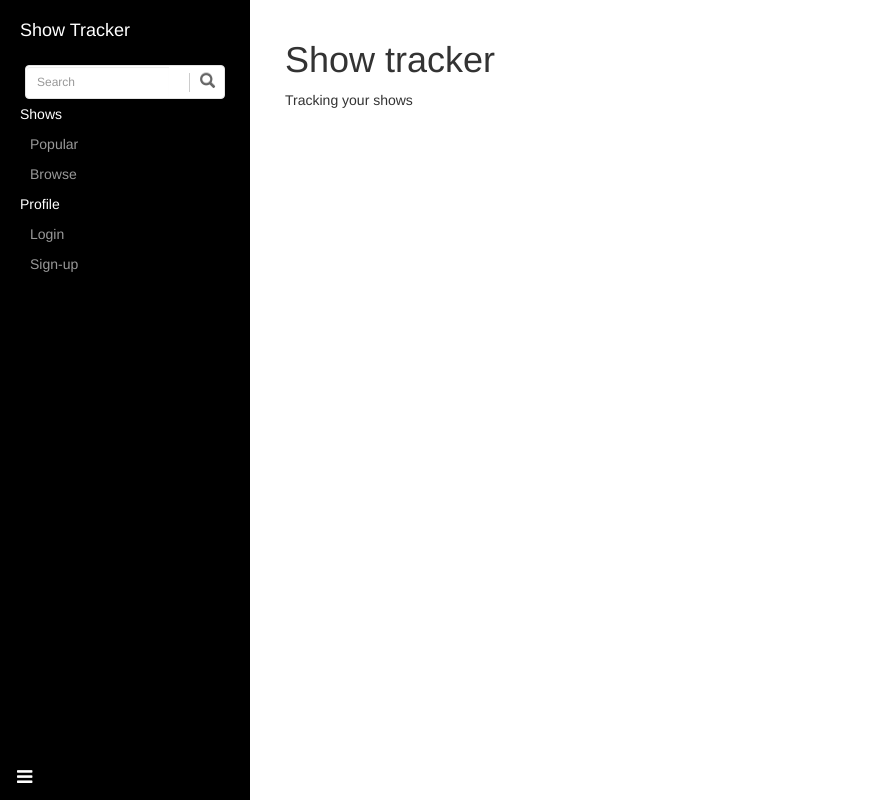
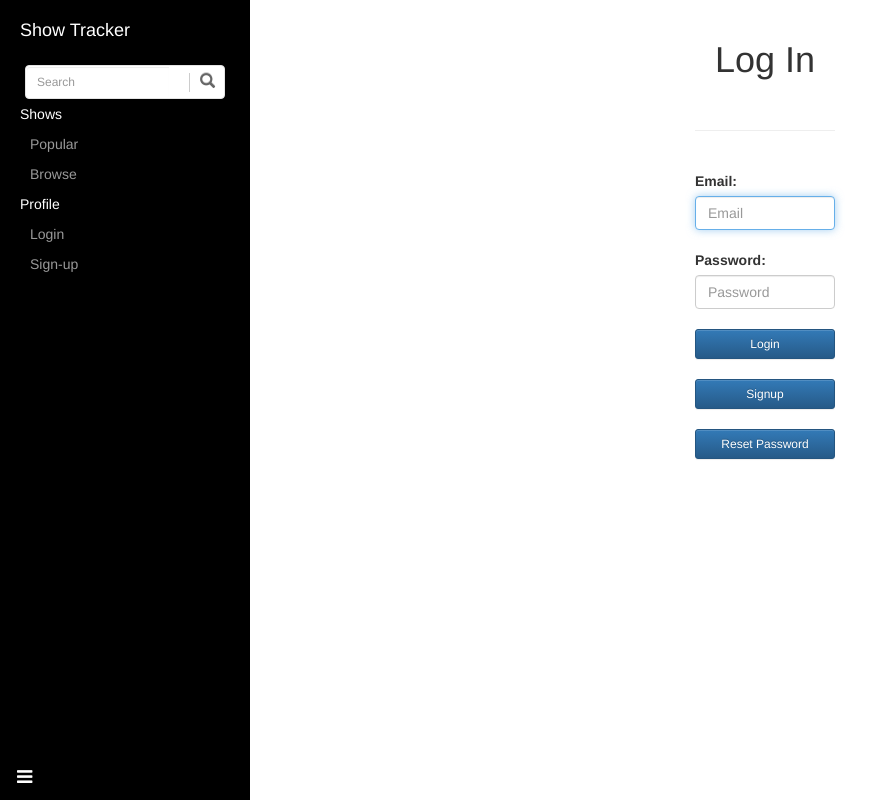
Before and after one commit to NhatL/Show-Tracker, a Django app: page /user/login/ in a window 1280 px wide. Shown: the whole page, without its empty margins (0-886 px from the left). Run offline with Django 3.2, Linux system fonts and the light colour scheme; some libraries are stand-ins or nearby versions.

Commit message:
login + signup done

```diff
--- a/shows/admin.py
+++ b/shows/admin.py
@@ -11,7 +11,7 @@ class GenreInline(admin.TabularInline):
 class SeasonInline(admin.TabularInline):
     model = Season
     readonly_fields = ('number', 'movie_db_id', )
-    exclude = ('description', )
+    exclude = ('description', 'server_img_path', 'local_img_path', )
     extra = 0
 
 
@@ -24,7 +24,7 @@ class EpisodeInline(admin.TabularInline):
 
 class ShowAdmin(admin.ModelAdmin):
     inlines = [GenreInline, SeasonInline]
-    list_display = ('name', 'ongoing', 'popularity', )
+    list_display = ('name', 'ongoing', 'popularity', 'episode_count', )
 
 
 class SeasonAdmin(admin.ModelAdmin):
--- a/website/templates/website/base.html
+++ b/website/templates/website/base.html
@@ -28,7 +28,7 @@
 
     <body class="main-body">
         <div id="wrapper">
-        <a id="menu-toggle" href="#" class="btn btn-dark btn-lg toggle"><i class="fa fa-bars"></i></a>
+            <a id="menu-toggle" href="#" class="btn btn-dark btn-lg toggle"><i class="fa fa-bars"></i></a>
             <nav id="sidebar-wrapper">
                 <ul class="sidebar-nav">
                     <li class="sidebar-brand">
@@ -38,7 +38,7 @@
                         <div id="search-shows">
                             <form action="/shows/browse" method="get" accept-charset="UTF-8" id="search-form">
                                 <div class="input-group col-sm-12">
-                                    <input type="input" class="form-control input-sm" placeholder="Search" name="search" />
+                                    <input type="input" class="form-control input-sm" placeholder="Search" name="name" />
                                     <span class="input-group-btn">
                                         <button class="btn btn-info btn-sm" type="button">
                                             <i class="glyphicon glyphicon-search"></i>
@@ -80,9 +80,9 @@
                 </ul>
             </nav>
 
-            <div id="page-content-wrapper">
+            <nav id="page-content-wrapper">
                 {% block content %}{% endblock %}
-            </div>
+            </nav>
         </div>
     </body>
 
--- /dev/null
+++ b/website/templates/website/login.html
@@ -0,0 +1,36 @@
+{% extends 'website/base.html' %}
+{% load static %}
+
+{% block content %}
+    <div class="row">
+        <div class="col-lg-5"></div>
+        <div class="col-lg-2">
+            <h1 align="center">Log In</h1><br>
+            <hr class="colorgraph"><br>
+            <form action="{% url 'login-view' %}" method="post" name="Login_Form" class="form-signin">
+                {% csrf_token %}
+                <label for="email">Email:</label>
+                <input type="text" class="form-control" name="email" placeholder="Email" required="" autofocus=""
+                {% if email %}value="{{ email }}"{% endif %}/><br>
+
+                <label for="email">Password:</label>
+                <input type="password" class="form-control" name="password" placeholder="Password" required=""
+                {% if password %}value="{{ password }}"{% endif %}/>
+
+                {% if error %}<h5 style="color:red;">{{ error }}</h5>{% endif %}
+                <br>
+
+                <button class="btn btn-sm btn-primary btn-block"  name="Submit" value="Login" type="Submit">Login</button>
+            </form>
+            <br>
+            <a href="{% url 'signup-view' %}" class="btn btn-sm btn-primary btn-block">Signup</a>
+            <br>
+            <a href="{% url 'reset-view' %}" class="btn btn-sm btn-primary btn-block">Reset Password</a>
+        </div>
+        <div class="col-lg-4"></div>
+    </div>
+{% endblock %}
+
+{% block extra_css %}
+    <link rel="stylesheet" href="{% static 'css/login.css' %}" type="text/css" />
+{% endblock %}
--- /dev/null
+++ b/website/templates/website/my_shows.html
@@ -0,0 +1,2 @@
+{% extends 'website/base.html' %}
+{% load static %}
--- a/website/urls.py
+++ b/website/urls.py
@@ -1,4 +1,5 @@
 from django.conf.urls import url
+from django.contrib.auth.views import logout
 
 from . import views
 
@@ -9,9 +10,10 @@ urlpatterns = [
     url(r'^shows/my', views.my_shows, name="my-shows-view"),
     url(r'^shows/(\d+)$', views.show_details, name="shows-view"),
     url(r'^shows/', views.popular, name="shows-default-view"),
-    url(r'^user/login/', views.login, name="login-view"),
+    url(r'^user/login/', views.login_user, name="login-view"),
+    url(r'^user/reset/', views.reset, name="reset-view"),
     url(r'^user/sign_up/', views.signup, name="signup-view"),
     url(r'^user/profile/', views.profile, name="profile-view"),
-    url(r'^user/logout/', views.logout, name="logout-view"),
+    url(r'^user/logout/', logout, {'next_page': '/'}),
     url(r'^$', views.index, name="main-view"),
 ]
--- a/website/views.py
+++ b/website/views.py
@@ -1,9 +1,14 @@
-from django.shortcuts import render
+from django.shortcuts import render, redirect
 from django.db.models import Q
 from django.core.paginator import Paginator, EmptyPage, PageNotAnInteger
 from django.conf import settings
 from django.forms.models import model_to_dict
 from django.core.exceptions import ObjectDoesNotExist
+from django.urls import reverse
+from django.contrib.auth import authenticate, login
+from django.contrib.auth.models import User
+from django.core.validators import validate_email
+from django.core.exceptions import ValidationError
 
 from shows.models import Show, Genre
 
@@ -25,9 +30,7 @@ def show_details(request, id):
     try:
         show = Show.objects.get(movie_db_id=id)
     except ObjectDoesNotExist:
-        args = {
-            'error': 'Does not exist',
-        }
+        return redirect(reverse('browse-view'))
     else:
         args = {
             'name': show.name,
@@ -35,6 +38,8 @@ def show_details(request, id):
             'description': show.description,
             'ongoing': show.ongoing,
             'episode_count': show.episode_count,
+            'vote_average': show.vote_average,
+            'vote_count': show.vote_count,
             'seasons': [],
         }
         for season in show.season_set.all().order_by('number'):
@@ -87,7 +92,7 @@ def browse(request):
             if request.GET['showAge'] == 'lessthan1':
                 search_query = search_query & Q(first_air__gte=datetime.datetime.now() - datetime.timedelta(days=365))
 
-        results = Show.objects.filter(search_query).values('movie_db_id', 'name', 'popularity', 'description', 'episode_count', 'ongoing')
+        results = Show.objects.filter(search_query).values('movie_db_id', 'name', 'popularity', 'description', 'episode_count', 'ongoing', 'vote_average', 'vote_count')
 
         paginator = Paginator(results, settings.DOWNLOAD_PAGINATOR)
         page = request.GET.get('page')
@@ -109,17 +114,92 @@ def unwatched(request):
 
 def my_shows(request):
     print "mine"
-    return render(request, "website/index.html")
+    print request.user.show_set.all()
+    return render(request, "website/my_shows.html")
 
 
-def login(request):
+def login_user(request):
     print "login"
-    return render(request, "website/index.html")
+
+    if request.user.is_authenticated():
+        return redirect(reverse('main-view'))
+
+    if request.POST:
+        email = request.POST['email']
+        password = request.POST['password']
+
+        try:
+            validate_email(email)
+        except:
+            return render(request, "website/login.html", {'error': "Bad email.", 'email': email, 'password': password})
+        else:
+            pass
+
+        wanted_user = User.objects.filter(email=email)
+        if len(wanted_user) > 1:
+            return redirect(reverse('login-view'))
+        if len(wanted_user) < 1:
+            return render(request, "website/login.html", {'error': "Email doesn't exist.", 'email': email, 'password': password})
+
+        wanted_user = wanted_user[0]
+        user = authenticate(username=wanted_user.username, password=password)
+        if user is not None:
+            if user.is_active:
+                login(request, user)
+                return redirect(reverse('main-view'))
+        else:
+            return render(request, "website/login.html", {'error': "Wrong password.", 'email': email, 'password': password})
+    return render(request, "website/login.html")
 
 
 def signup(request):
     print "signup"
-    return render(request, "website/index.html")
+    if request.user.is_authenticated():
+        return redirect(reverse('main-view'))
+
+    if request.POST:
+        email = request.POST['email']
+        password = request.POST['password']
+        password_confirm = request.POST['password_confirm']
+
+        if password != password_confirm:
+            return render(request, "website/signup.html", {
+                'error': "Passwords doesn't match.",
+                'email': email,
+                'password': password,
+                'password_confirm': password_confirm
+            })
+
+        try:
+            validate_email(email)
+        except:
+            return render(request, "website/signup.html", {
+                'error': "Bad email.",
+                'email': email,
+                'password': password,
+                'password_confirm': password_confirm
+            })
+        else:
+            pass
+
+        checked_users = User.objects.filter(email=email)
+        if len(checked_users) > 0:
+            return render(request, "website/signup.html", {
+                'error': "Email already exists.",
+                'email': email,
+                'password': password,
+                'password_confirm': password_confirm
+            })
+
+        user = User.objects.create_user(email, email, password)
+        user.save()
+
+        user = authenticate(username=email, password=password)
+        if user.is_active:
+            login(request, user)
+            return redirect(reverse('main-view'))
+
+    return render(request, "website/signup.html")
 
 
 def profile(request):
@@ -127,6 +207,6 @@ def profile(request):
     return render(request, "website/index.html")
 
 
-def logout(request):
-    print "logout"
-    return render(request, "website/index.html")
+def reset(request):
+    print "reset"
+    return render(request, "website/reset.html")
```
Also changed, not shown: website/templates/website/browse.html (+20 -3 lines), website/templates/website/reset.html (added, +31 -0 lines), website/templates/website/show_details.html (+16 -4 lines), website/templates/website/signup.html (added, +39 -0 lines).
